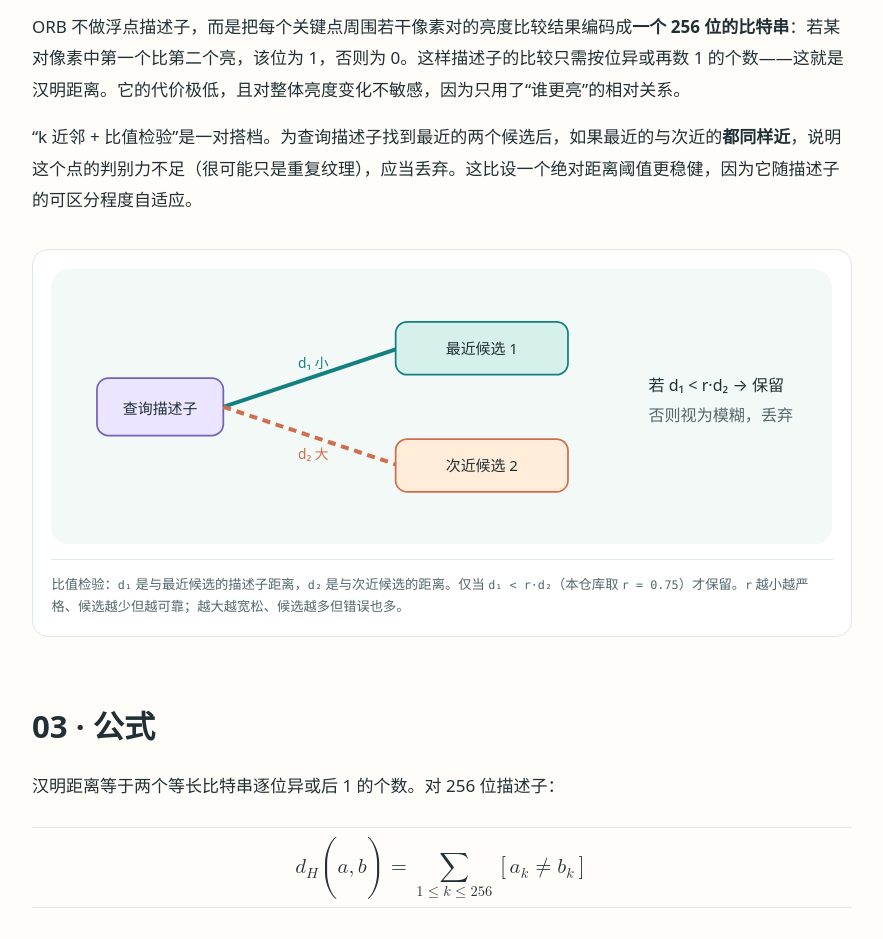
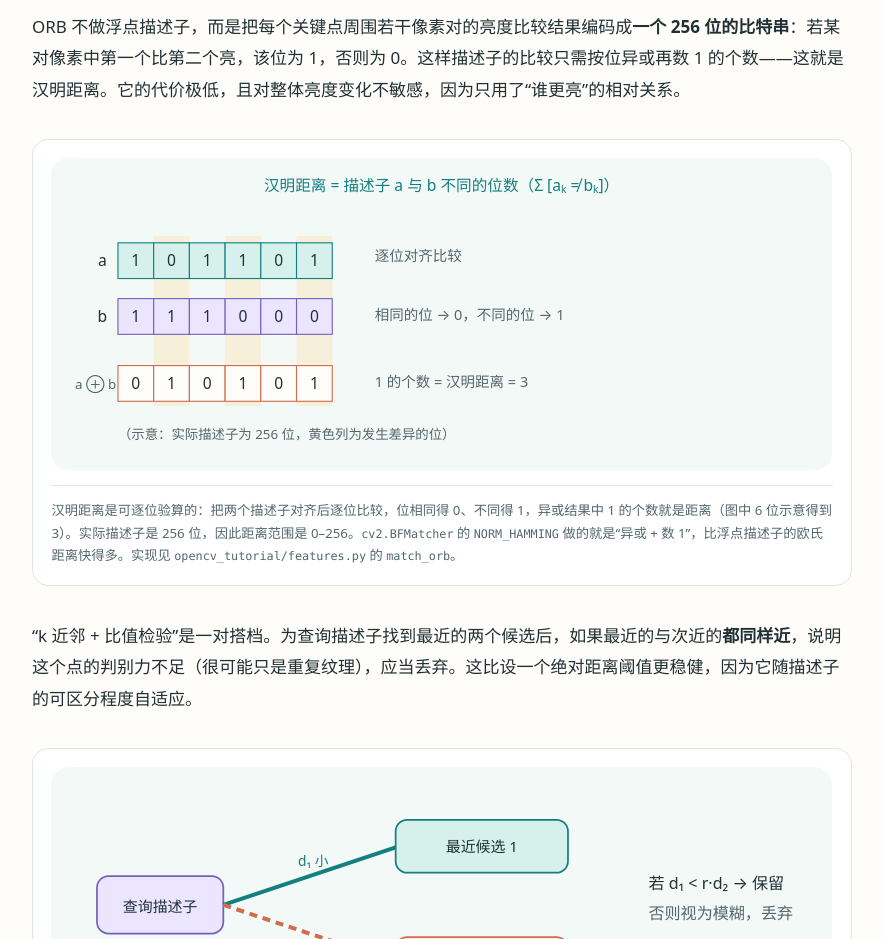
Before and after one commit to 1998x-stack/opencv-tutorial, a plain HTML site: page articles/local-features.html in a window 1280 px wide. Shown: the part 1340-2279 px from the top of the page, without its empty margins (335-1218 px from the left). Drawn offline with Linux system fonts and the light colour scheme.

Commit message:
docs(opencv-tutorial): add a bitwise Hamming-distance mechanism figure to the local-features article

```diff
--- a/articles/local-features.html
+++ b/articles/local-features.html
@@ -79,6 +79,31 @@ ul.plain{padding-left:1.2rem}ul.plain li{margin:.45rem 0}
 <section id="orb" aria-labelledby="orb-h">
 <h2 id="orb-h">02 · 核心机制：二进制描述子 + 汉明距离</h2>
 <p>ORB 不做浮点描述子，而是把每个关键点周围若干像素对的亮度比较结果编码成<strong>一个 256 位的比特串</strong>：若某对像素中第一个比第二个亮，该位为 1，否则为 0。这样描述子的比较只需按位异或再数 1 的个数——这就是汉明距离。它的代价极低，且对整体亮度变化不敏感，因为只用了“谁更亮”的相对关系。</p>
+<figure>
+<svg role="img" aria-labelledby="fig-ham-title fig-ham-desc" viewBox="0 0 700 280" xmlns="http://www.w3.org/2000/svg">
+<title id="fig-ham-title">汉明距离：两个二进制描述子逐位异或后统计 1 的个数</title>
+<desc id="fig-ham-desc">把两个描述子对齐逐位比较，不同的位异或结果为 1，相同的位为 0，1 的总数就是汉明距离。</desc>
+<rect width="700" height="280" rx="16" fill="#f3f9f6"/>
+<text x="350" y="30" font-size="14" text-anchor="middle" fill="#147f80">汉明距离 = 描述子 a 与 b 不同的位数（Σ [aₖ ≠ bₖ]）</text>
+<g fill="#f6efd9"><rect x="92" y="70" width="32" height="152"/><rect x="156" y="70" width="32" height="152"/><rect x="220" y="70" width="32" height="152"/></g>
+<g font-size="14" text-anchor="middle" fill="#203035">
+<text x="46" y="97">a</text>
+<rect x="60" y="76" width="32" height="32" fill="#d6f1eb" stroke="#147f80"/><rect x="92" y="76" width="32" height="32" fill="#d6f1eb" stroke="#147f80"/><rect x="124" y="76" width="32" height="32" fill="#d6f1eb" stroke="#147f80"/><rect x="156" y="76" width="32" height="32" fill="#d6f1eb" stroke="#147f80"/><rect x="188" y="76" width="32" height="32" fill="#d6f1eb" stroke="#147f80"/><rect x="220" y="76" width="32" height="32" fill="#d6f1eb" stroke="#147f80"/>
+<text x="76" y="97">1</text><text x="108" y="97">0</text><text x="140" y="97">1</text><text x="172" y="97">1</text><text x="204" y="97">0</text><text x="236" y="97">1</text>
+<text x="46" y="147">b</text>
+<rect x="60" y="126" width="32" height="32" fill="#ebe5ff" stroke="#7461ba"/><rect x="92" y="126" width="32" height="32" fill="#ebe5ff" stroke="#7461ba"/><rect x="124" y="126" width="32" height="32" fill="#ebe5ff" stroke="#7461ba"/><rect x="156" y="126" width="32" height="32" fill="#ebe5ff" stroke="#7461ba"/><rect x="188" y="126" width="32" height="32" fill="#ebe5ff" stroke="#7461ba"/><rect x="220" y="126" width="32" height="32" fill="#ebe5ff" stroke="#7461ba"/>
+<text x="76" y="147">1</text><text x="108" y="147">1</text><text x="140" y="147">1</text><text x="172" y="147">0</text><text x="204" y="147">0</text><text x="236" y="147">0</text>
+<text x="40" y="207" font-size="12" fill="#53676d">a ⊕ b</text>
+<rect x="60" y="186" width="32" height="32" fill="#fffdf9" stroke="#d06d4d"/><rect x="92" y="186" width="32" height="32" fill="#fffdf9" stroke="#d06d4d"/><rect x="124" y="186" width="32" height="32" fill="#fffdf9" stroke="#d06d4d"/><rect x="156" y="186" width="32" height="32" fill="#fffdf9" stroke="#d06d4d"/><rect x="188" y="186" width="32" height="32" fill="#fffdf9" stroke="#d06d4d"/><rect x="220" y="186" width="32" height="32" fill="#fffdf9" stroke="#d06d4d"/>
+<text x="76" y="207">0</text><text x="108" y="207">1</text><text x="140" y="207">0</text><text x="172" y="207">1</text><text x="204" y="207">0</text><text x="236" y="207">1</text>
+</g>
+<text x="290" y="92" font-size="13" fill="#53676d">逐位对齐比较</text>
+<text x="290" y="145" font-size="13" fill="#53676d">相同的位 → 0，不同的位 → 1</text>
+<text x="290" y="205" font-size="13" fill="#53676d">1 的个数 = 汉明距离 = 3</text>
+<text x="60" y="252" font-size="12" fill="#53676d">（示意：实际描述子为 256 位，黄色列为发生差异的位）</text>
+</svg>
+<figcaption>汉明距离是可逐位验算的：把两个描述子对齐后逐位比较，位相同得 0、不同得 1，异或结果中 1 的个数就是距离（图中 6 位示意得到 3）。实际描述子是 256 位，因此距离范围是 0–256。<code>cv2.BFMatcher</code> 的 <code>NORM_HAMMING</code> 做的就是“异或 + 数 1”，比浮点描述子的欧氏距离快得多。实现见 <code>opencv_tutorial/features.py</code> 的 <code>match_orb</code>。</figcaption>
+</figure>
 <p>“k 近邻 + 比值检验”是一对搭档。为查询描述子找到最近的两个候选后，如果最近的与次近的<strong>都同样近</strong>，说明这个点的判别力不足（很可能只是重复纹理），应当丢弃。这比设一个绝对距离阈值更稳健，因为它随描述子的可区分程度自适应。</p>
 <figure>
 <svg role="img" aria-labelledby="fig-ratio-title fig-ratio-desc" viewBox="0 0 680 240" xmlns="http://www.w3.org/2000/svg">
```
